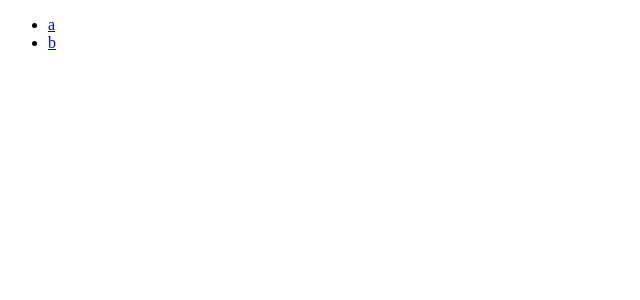
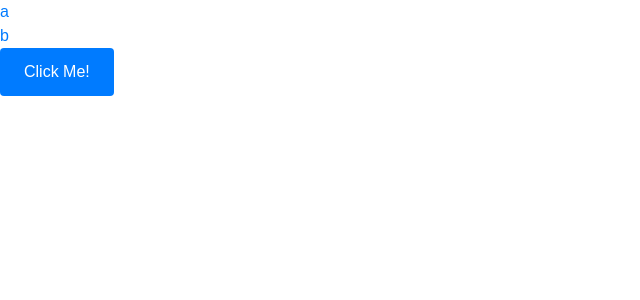
Before and after one commit to Yash-Bhandari/transit-watch, a Next.js app: page / in a window 1280 px wide. Shown: the top 300 px of the page, without its empty margins (0-640 px from the left). Built offline with nearby package versions, Linux system fonts and the light colour scheme.

Commit message:
added tailwind

```diff
--- a/package.json
+++ b/package.json
@@ -16,7 +16,10 @@
     "@types/node": "^18.11.5",
     "@types/react": "^18.0.23",
     "@types/react-dom": "^18.0.7",
+    "autoprefixer": "^10.4.14",
     "nodemon": "^2.0.20",
+    "postcss": "^8.4.24",
+    "tailwindcss": "^3.3.2",
     "ts-node": "^10.9.1",
     "typescript": "^4.8.4"
   }
--- /dev/null
+++ b/pages/_app.tsx
@@ -0,0 +1,6 @@
+import type { AppProps } from "next/app";
+import "../styles/globals.css";
+
+export default function App({ Component, pageProps }: AppProps) {
+  return <Component {...pageProps} />;
+}
--- a/pages/index.tsx
+++ b/pages/index.tsx
@@ -1,4 +1,4 @@
-import Link from 'next/link'
+import Link from "next/link";
 
 export default function Home() {
   return (
@@ -13,6 +13,7 @@ export default function Home() {
           b
         </Link>
       </li>
+      <button className="button">Click Me!</button>
     </ul>
-  )
+  );
 }
--- /dev/null
+++ b/postcss.config.js
@@ -0,0 +1,6 @@
+module.exports = {
+  plugins: {
+    tailwindcss: {},
+    autoprefixer: {},
+  },
+}
--- a/server.ts
+++ b/server.ts
@@ -1,7 +1,6 @@
 import { createServer } from 'http'
 import next from 'next'
 import { parse } from 'url'
-import { sendSMS } from './lib/sms'
 
 const port = parseInt(process.env.PORT || '3000', 10)
 const dev = process.env.NODE_ENV !== 'production'
@@ -9,7 +8,6 @@ const app = next({ dev })
 const handle = app.getRequestHandler()
 
 console.log("hey there big guy")
-sendSMS("hey there big guy")
 
 app.prepare().then(() => {
   createServer((req, res) => {
--- /dev/null
+++ b/styles/globals.css
@@ -0,0 +1,106 @@
+@tailwind base;
+@tailwind components;
+@tailwind utilities;
+
+/* Reset default styles */
+* {
+  margin: 0;
+  padding: 0;
+  box-sizing: border-box;
+}
+
+/* Global styles */
+body {
+  font-family: Arial, sans-serif;
+  line-height: 1.5;
+  color: #333;
+}
+
+h1, h2, h3, h4, h5, h6 {
+  margin: 0 0 1rem;
+  font-weight: 600;
+}
+
+p {
+  margin: 0 0 1rem;
+}
+
+a {
+  color: #007bff;
+  text-decoration: none;
+}
+
+a:hover {
+  text-decoration: underline;
+}
+
+/* Container */
+.container {
+  max-width: 1200px;
+  margin: 0 auto;
+  padding: 0 1rem;
+}
+
+/* Buttons */
+.button {
+  display: inline-block;
+  padding: 0.75rem 1.5rem;
+  background-color: #007bff;
+  color: #fff;
+  border-radius: 4px;
+  border: none;
+  cursor: pointer;
+}
+
+.button:hover {
+  background-color: #0056b3;
+}
+
+/* Forms */
+.form-group {
+  margin-bottom: 1rem;
+}
+
+.label {
+  display: block;
+  margin-bottom: 0.5rem;
+  font-weight: 500;
+}
+
+.input {
+  display: block;
+  width: 100%;
+  padding: 0.75rem;
+  border: 1px solid #ccc;
+  border-radius: 4px;
+  transition: border-color 0.3s ease;
+}
+
+.input:focus {
+  outline: none;
+  border-color: #007bff;
+}
+
+/* Grid */
+.row {
+  display: flex;
+  flex-wrap: wrap;
+  margin: 0 -1rem;
+}
+
+.col {
+  flex: 1;
+  padding: 0 1rem;
+}
+
+/* Example usage */
+.header {
+  background-color: #f5f5f5;
+  padding: 1rem;
+}
+
+.footer {
+  background-color: #f5f5f5;
+  padding: 1rem;
+  text-align: center;
+}
--- /dev/null
+++ b/tailwind.config.js
@@ -0,0 +1,15 @@
+/** @type {import('tailwindcss').Config} */
+module.exports = {
+  content: [
+    "./app/**/*.{js,ts,jsx,tsx,mdx}",
+    "./pages/**/*.{js,ts,jsx,tsx,mdx}",
+    "./components/**/*.{js,ts,jsx,tsx,mdx}",
+
+    // Or if using `src` directory:
+    "./src/**/*.{js,ts,jsx,tsx,mdx}",
+  ],
+  theme: {
+    extend: {},
+  },
+  plugins: [],
+}
--- a/tsconfig.json
+++ b/tsconfig.json
@@ -15,7 +15,7 @@
     "jsx": "preserve",
     "incremental": true
   },
-  "include": ["next-env.d.ts", "**/*.ts", "**/*.tsx"],
+  "include": ["next-env.d.ts", "**/*.ts", "**/*.tsx", "pages/_app.tsx", "pages/_app.js"],
   "exclude": ["node_modules"],
   "ts-node": {
     "compilerOptions": {
```
Also changed, not shown: pages/reporting.tsx (renamed from pages/a.tsx), 1 other file (tests, documents, lock files or other folders).
